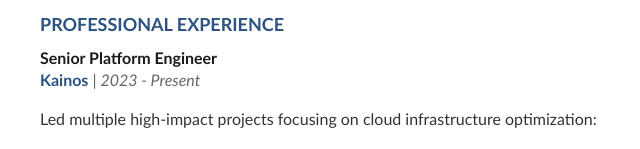
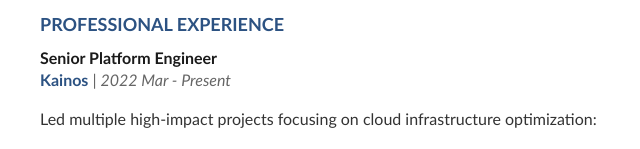
Before and after one commit to coltmarshmallow/coltmarshmallow.github.io, a plain HTML site: page index.html in a window 1280 px wide. Shown: the part 644-793 px from the top of the page, 0-640 px from the left. Drawn offline with Linux system fonts and the light colour scheme.

Commit message:
Update index.html

```diff
--- a/index.html
+++ b/index.html
@@ -118,7 +118,7 @@
 
     <div class="section">
         <div class="job-title">Senior Platform Engineer</div>
-        <div><span class="company">Kainos</span> <span class="date">| 2023 - Present</span></div>
+        <div><span class="company">Kainos</span> <span class="date">| 2022 Mar - Present</span></div>
         <p>Led multiple high-impact projects focusing on cloud infrastructure optimization:</p>
         <ul>
             <li>Spearheaded GSS project as Technical Architect & Engineering Team Lead:
```
